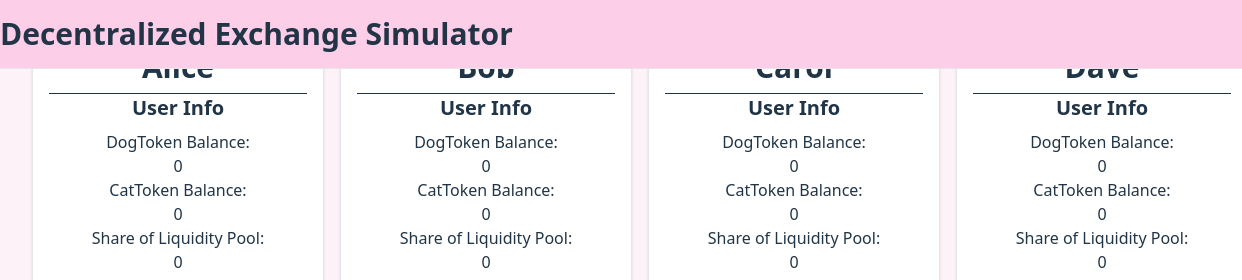
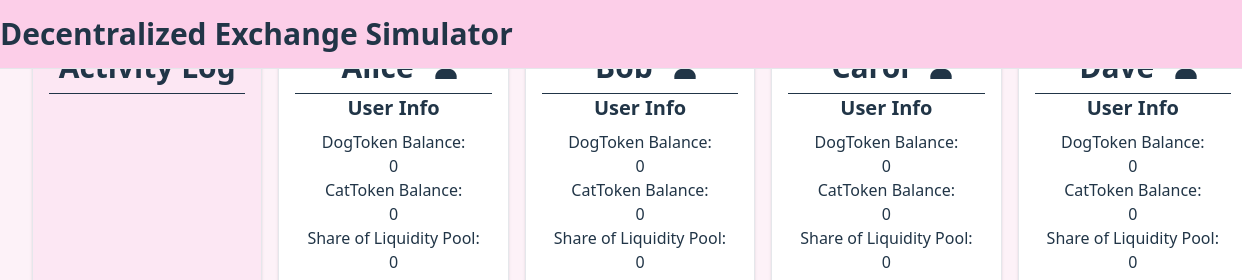
Before and after one commit to erinata/decentralized_exchange, a website built with Vite: page index.html in a window 1280 px wide. Shown: the top 280 px of the page, 0-1242 px from the left. Built offline with nearby package versions, Linux system fonts and the light colour scheme.

Commit message:
activity log panel

```diff
--- a/index.html
+++ b/index.html
@@ -36,11 +36,34 @@
 
       <div id="app">
         <div>
+          <div class="grid grid-cols-5 gap-4">
+          <div>
 
+              <div id="activityLog" class="overflow-auto h-full p-4 bg-pink-100 border border-gray-200 rounded-lg shadow">
+                <div class="text-3xl font-bold mb-2">Activity Log</div>
+                <hr/>
+                <!-- Activity log entries will be appended here -->
+                <ul id="activityLogList" class="list-disc list-inside">
+                </ul>
+              </div>
 
-          <div class="grid grid-cols-4 gap-4">
+          </div>
+          <div class="grid grid-cols-4 gap-4 col-span-4">
             <div class="overflow-auto max-w-sm p-4 bg-white border border-gray-200 rounded-lg shadow hover:bg-gray-200">
-              <div class="text-3xl font-bold mb-2">Alice</div>
+              <div class="text-3xl font-bold mb-2"><span class="inline-flex items-center"><span class="mx-4">Alice</span><svg
+                xmlns="http://www.w3.org/2000/svg"
+                viewBox="0 0 24 24"
+                width="32"
+                height="32"
+                role="img"
+                aria-label="User"
+                fill="currentColor"
+              >
+                <!-- Head -->
+                <path d="M12 12a5 5 0 1 0-5-5 5 5 0 0 0 5 5z"/>
+                <!-- Shoulders / torso -->
+                <path d="M20 19c0-3.31-3.58-6-8-6s-8 2.69-8 6v2h16z"/>
+              </svg></span></div>
               <hr/>
               <div class="text-xl font-bold mb-2">User Info</div>
               <div>DogToken Balance:</div>
@@ -84,7 +107,20 @@
               </div>
             </div>
             <div class="overflow-auto max-w-sm p-4 bg-white border border-gray-200 rounded-lg shadow hover:bg-gray-200">
-              <div class="text-3xl font-bold mb-2">Bob</div>
+              <div class="text-3xl font-bold mb-2"><span class="inline-flex items-center"><span class="mx-4">Bob</span><svg
+                xmlns="http://www.w3.org/2000/svg"
+                viewBox="0 0 24 24"
+                width="32"
+                height="32"
+                role="img"
+                aria-label="User"
+                fill="currentColor"
+              >
+                <!-- Head -->
+                <path d="M12 12a5 5 0 1 0-5-5 5 5 0 0 0 5 5z"/>
+                <!-- Shoulders / torso -->
+                <path d="M20 19c0-3.31-3.58-6-8-6s-8 2.69-8 6v2h16z"/>
+              </svg></span></div>
               <hr/>
               <div class="text-xl font-bold mb-2">User Info</div>
               <div>DogToken Balance:</div>
@@ -134,7 +170,20 @@
             </div>
 
             <div class="overflow-auto max-w-sm p-4 bg-white border border-gray-200 rounded-lg shadow hover:bg-gray-200">
-              <div class="text-3xl font-bold mb-2">Carol</div>
+              <div class="text-3xl font-bold mb-2"><span class="inline-flex items-center"><span class="mx-4">Carol</span><svg
+                xmlns="http://www.w3.org/2000/svg"
+                viewBox="0 0 24 24"
+                width="32"
+                height="32"
+                role="img"
+                aria-label="User"
+                fill="currentColor"
+              >
+                <!-- Head -->
+                <path d="M12 12a5 5 0 1 0-5-5 5 5 0 0 0 5 5z"/>
+                <!-- Shoulders / torso -->
+                <path d="M20 19c0-3.31-3.58-6-8-6s-8 2.69-8 6v2h16z"/>
+              </svg></span></div>
               <hr/>
               <div class="text-xl font-bold mb-2">User Info</div>
               <div>DogToken Balance:</div>
@@ -184,7 +233,20 @@
             </div>
 
             <div class="overflow-auto max-w-sm p-4 bg-white border border-gray-200 rounded-lg shadow hover:bg-gray-200">
-              <div class="text-3xl font-bold mb-2">Dave</div>
+              <div class="text-3xl font-bold mb-2"><span class="inline-flex items-center"><span class="mx-4">Dave</span><svg
+                xmlns="http://www.w3.org/2000/svg"
+                viewBox="0 0 24 24"
+                width="32"
+                height="32"
+                role="img"
+                aria-label="User"
+                fill="currentColor"
+              >
+                <!-- Head -->
+                <path d="M12 12a5 5 0 1 0-5-5 5 5 0 0 0 5 5z"/>
+                <!-- Shoulders / torso -->
+                <path d="M20 19c0-3.31-3.58-6-8-6s-8 2.69-8 6v2h16z"/>
+              </svg></span></div>
               <hr/>
               <div class="text-xl font-bold mb-2">User Info</div>
               <div>DogToken Balance:</div>
```
